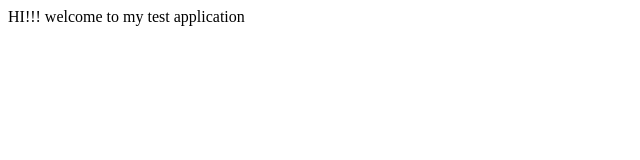
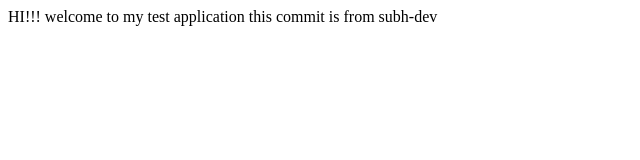
Before and after one commit to subhamsingh-12/demo, a plain HTML site: page index.html in a window 1280 px wide. Shown: the whole page, without its empty margins (0-640 px from the left). Drawn offline with Linux system fonts and the light colour scheme.

Commit message:
inital subh-dev

```diff
--- a/index.html
+++ b/index.html
@@ -8,7 +8,7 @@
 </head>
 
 <body>
-    HI!!! welcome to my test application
+    HI!!! welcome to my test application this commit is from subh-dev
 </body>
 
 </html>
```
